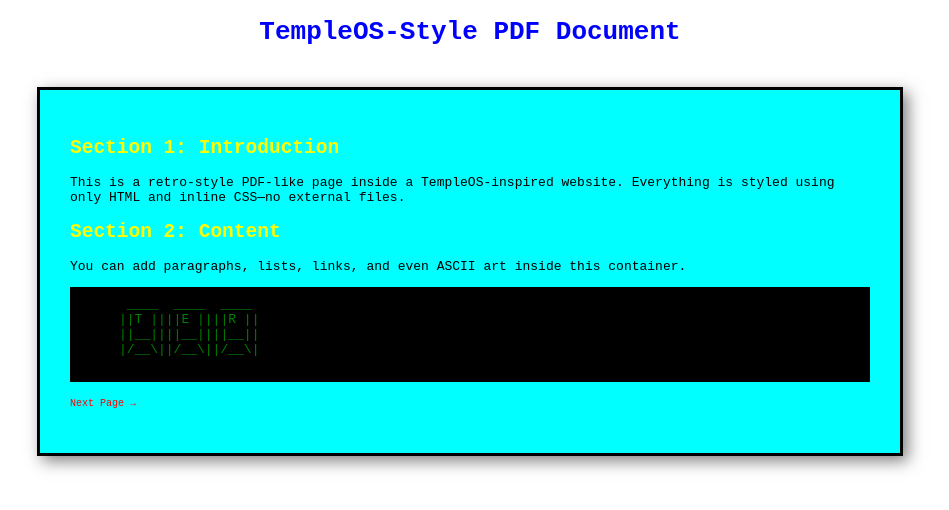
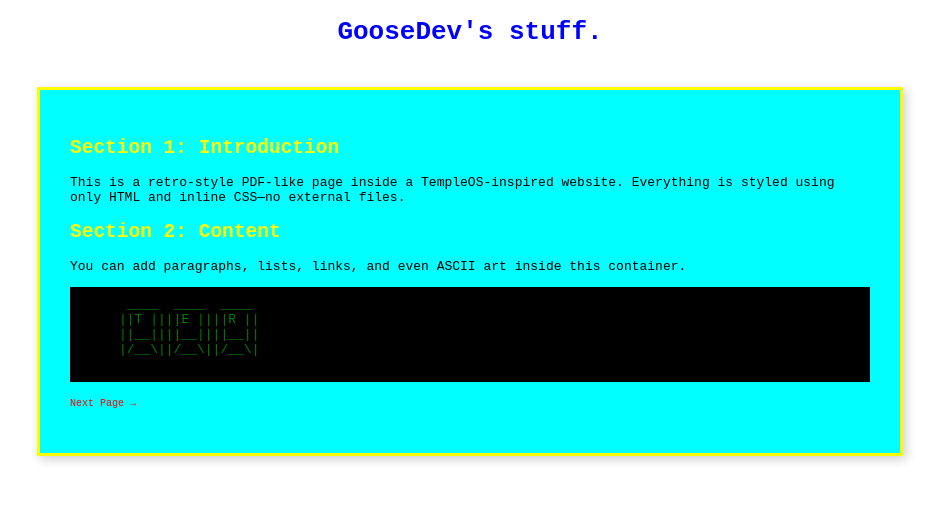
Before and after one commit to PixelGoose98/goosesite.github.io, a plain HTML site: page index.html in a window 1280 px wide. Shown: the whole page, without its empty margins (170-1119 px from the left). Drawn offline with Linux system fonts and the light colour scheme.

Commit message:
Update index.html

```diff
--- a/index.html
+++ b/index.html
@@ -32,8 +32,8 @@
       padding: 30px;
       background-color: cyan;
       color: black;
-      border: 3px solid #000;
-      box-shadow: 5px 5px 15px rgba(0,0,0,0.5);
+      border: 3px solid yellow;
+      box-shadow: 3px 3px 10px rgba(0,0,1,0.2);
       text-align: left;
       font-size: 13px;
     }
@@ -59,7 +59,7 @@
   </style>
 </head>
 <body>
-  <h1>TempleOS-Style PDF Document</h1>
+  <h1>GooseDev's stuff.</h1>
 
   <div class="pdf-view">
     <h2>Section 1: Introduction</h2>
```
